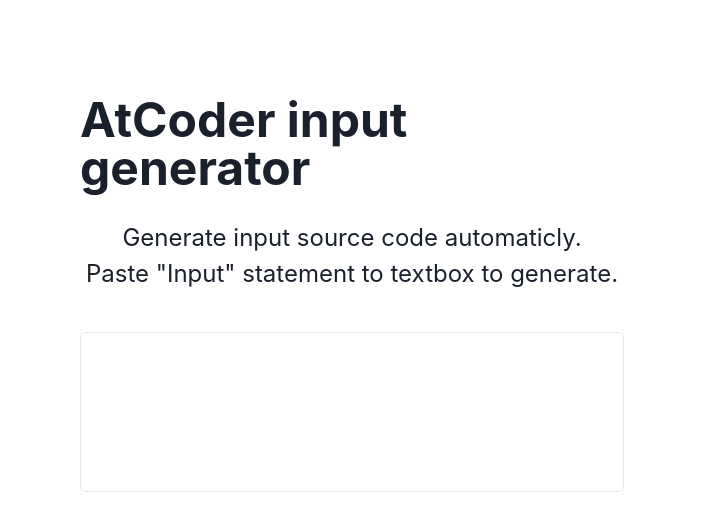
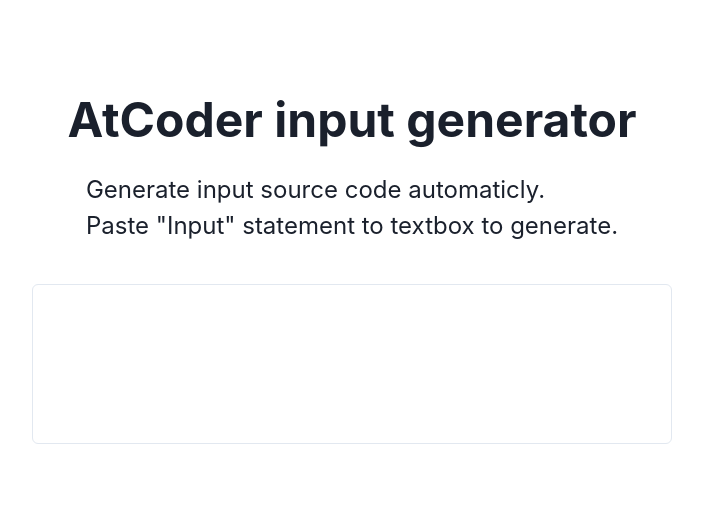
Before and after one commit to itta611/AtCoder-input-templates, a Next.js app: page / in a window 1280 px wide. Shown: the top 530 px of the page, without its empty margins (288-991 px from the left). Built offline with nearby package versions, Linux system fonts and the light colour scheme.

Commit message:
update container size

```diff
--- a/pages/index.js
+++ b/pages/index.js
@@ -4,14 +4,14 @@
 
 function Index() {
   return (
-    <Container maxW={'xl'}>
+    <Container maxW={'2xl'} centerContent>
       <Head>
         <title>AtCoder input generator</title>
       </Head>
       <Heading as={'h2'} size={'2xl'} mt={24}>
         AtCoder input generator
       </Heading>
-      <Text fontSize={'2xl'} textAlign={'center'} mt={7}>
+      <Text fontSize={'2xl'} mt={7}>
         Generate input source code automaticly.
         <br />
         Paste "Input" statement to textbox to generate.
```
